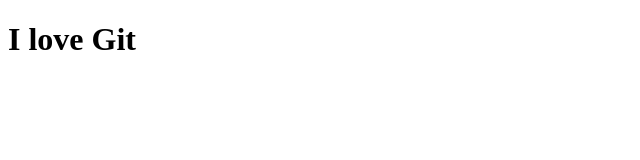
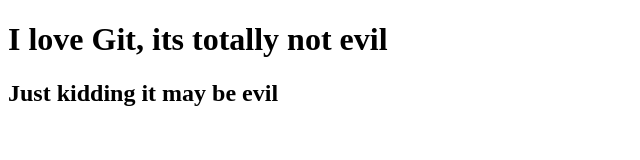
Before and after one commit to 0999898/myfirstrepo, a plain HTML site: page index.html in a window 1280 px wide. Shown: the whole page, without its empty margins (0-640 px from the left). Drawn offline with Linux system fonts and the light colour scheme.

Commit message:
Updated wesite

```diff
--- a/index.html
+++ b/index.html
@@ -6,6 +6,7 @@
     <title>Document</title>
 </head>
 <body>
-    <h1>I love Git</h1>
+    <h1>I love Git, its totally not evil</h1>
+    <h2>Just kidding it may be evil</h2>
 </body>
 </html>
```
